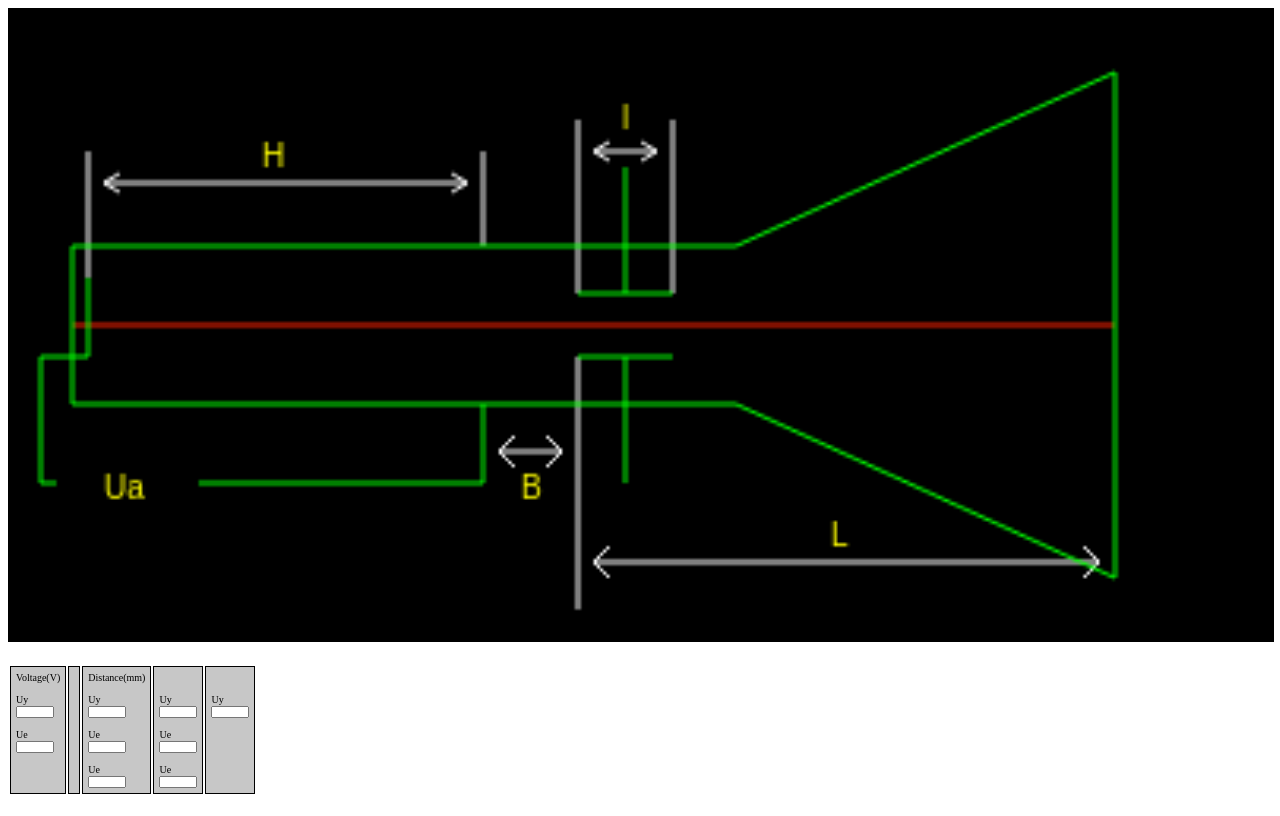
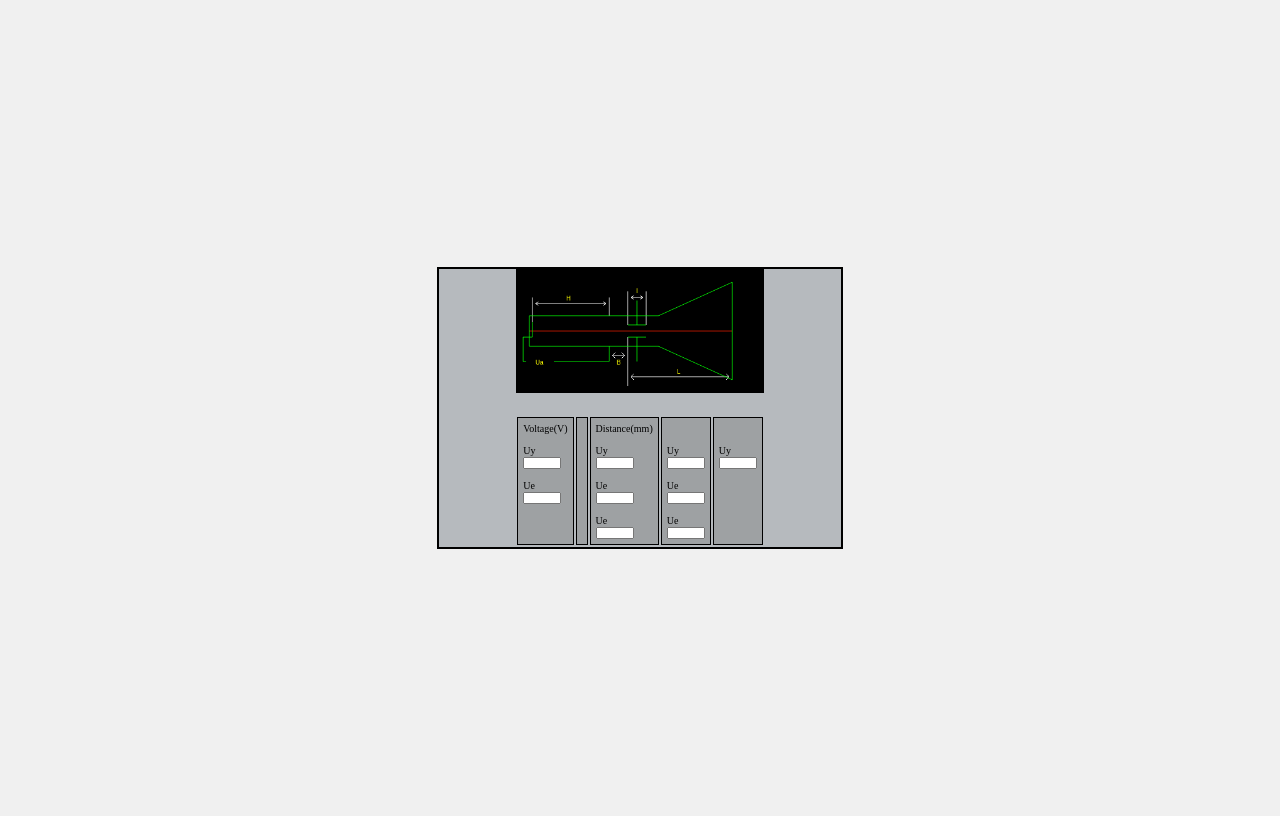
Before and after one commit to Forgesxx/CRTdrawing, a plain HTML site: page docs/index.html in a window 1280 px wide. Drawn offline with Linux system fonts and the light colour scheme.

Commit message:
did something about the visuals

```diff
--- a/docs/index.html
+++ b/docs/index.html
@@ -1,24 +1,34 @@
+
 <!doctype html>
 <html lang="en-US">
+    <div style="text-align: center; border: 2px solid black; background-color: rgb(182, 186, 190);">
     <head>
         <meta charset="utf-8" />
         <meta name="viewport" content="width=device-width, initial-scale=1.0">
 
         <title>Canvas tutorial</title>
         <style>
+  body {
+      display: flex;
+      align-items: center;
+      justify-content: center;
+      height: 100vh;
+      background-color: #f0f0f0;
+    }
+
             canvas
             {
                 background-color: black;
                 border: 1px solid black;
             }
+
         </style>
     </head>
     <body>
-        <canvas id="canvas" width="400" height="200" style="width:100%;"></canvas>
+        <canvas id="canvas" width="400" height="200" style="width:61%;">  </canvas>
         <script type="text/javascript" src="index.js"></script>
-    </body>
-</html>
-<style>
+
+        <style>
     td{
         padding: 5px;
     }
@@ -35,7 +45,7 @@
     }
 
 </style>
-<table>
+<table style="margin: auto;">
     <tr>
       <td style="font-size: 10px;">Voltage(V)<br><br>
         <label>Uy</label><br>
@@ -67,3 +77,7 @@
             <input type="number" id="number" name="number" min="0" style="width: 30px; font-size: 5px;"><br><br>
             </td>
     </tr>
+</div>
+    </body>
+
+</html>
```
